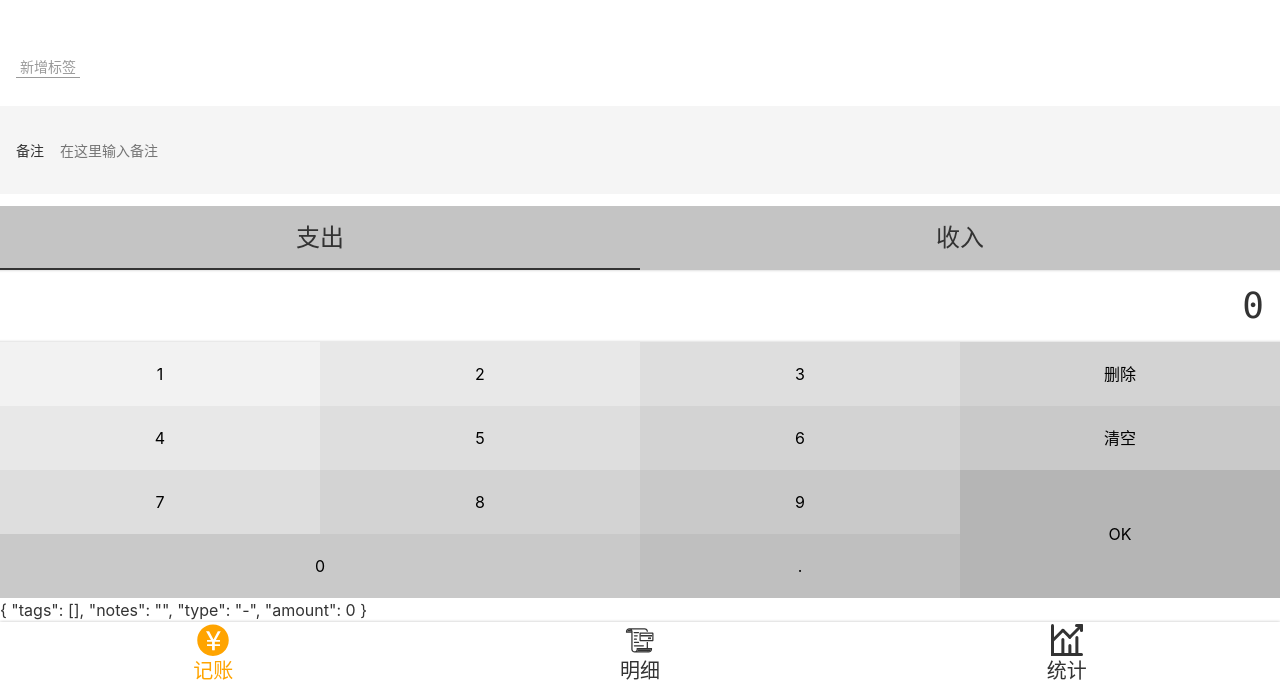
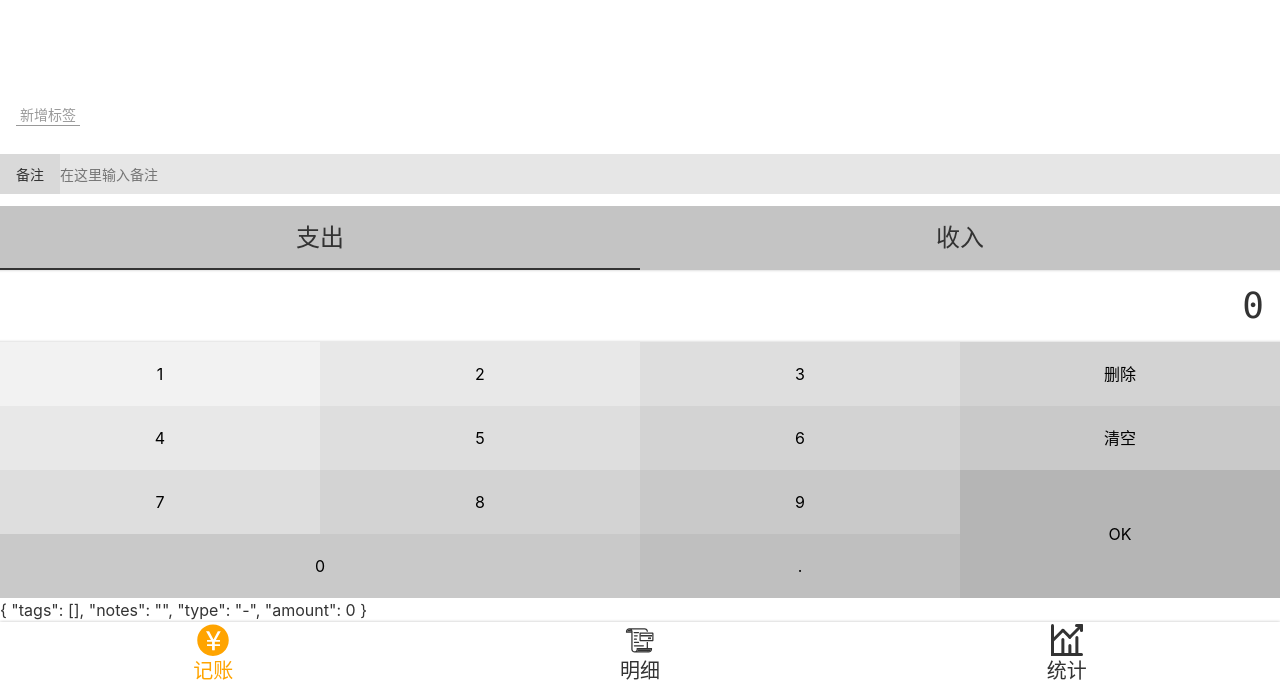
Before and after one commit to LiuYiBest/Lucky, a Vue app: page /#/money in a window 1280 px wide. Shown: the part 112-800 px from the top of the page. Built offline with nearby package versions, Linux system fonts and the light colour scheme.

Commit message:
修复FormItem组件问题

```diff
--- a/src/components/Money/FormItem.vue
+++ b/src/components/Money/FormItem.vue
@@ -1,10 +1,10 @@
 <template>
   <div>
-    <label class="notes">
+    <label class="formItem">
       <span class="name">{{this.fieldName}}</span>
       <input type="text"
              :value="value"
-             @input="onValueChange($event.target.value)"
+             @input="onValueChanged($event.target.value)"
              :placeholder="this.placeholder">
     </label>
   </div>
@@ -16,40 +16,34 @@ import {Component, Prop, Watch} from 'vue-property-decorator';
 
 @Component
 export default class FormItem extends Vue {
-  @Prop({default :''}) readonly value!:string;
-
-  @Prop({required:true}) fieldName!:string;
-  @Prop() placeholder?:string;
-
+  @Prop({default: ''}) readonly value!: string;
+  @Prop({required: true}) fieldName!: string;
+  @Prop() placeholder?: string;
   @Watch('value')
-  onValueChange(value:string){
-    this.$emit('update:value',value)
-  }
-
-  onInput(event :KeyboardEvent){
-    const input = event.target as HTMLButtonElement;
-    this.value = input.value;
+  onValueChanged(value: string) {
+    this.$emit('update:value', value);
   }
 }
-
 </script>
 
 <style lang="scss" scoped>
-.notes {
+.formItem {
   font-size: 14px;
-  background: #f5f5f5;
   padding-left: 16px;
   display: flex;
   align-items: center;
+  background-color:#d9d9d9 ;
   .name {
     padding-right: 16px;
   }
   input {
-    height: 64px;
+    height: 40px;
     flex-grow: 1;
-    background: transparent;
+    //background: transparent;
     border: none;
     padding-right: 16px;
+    background-color: #e6e6e6;
+
   }
 }
 </style>
```
